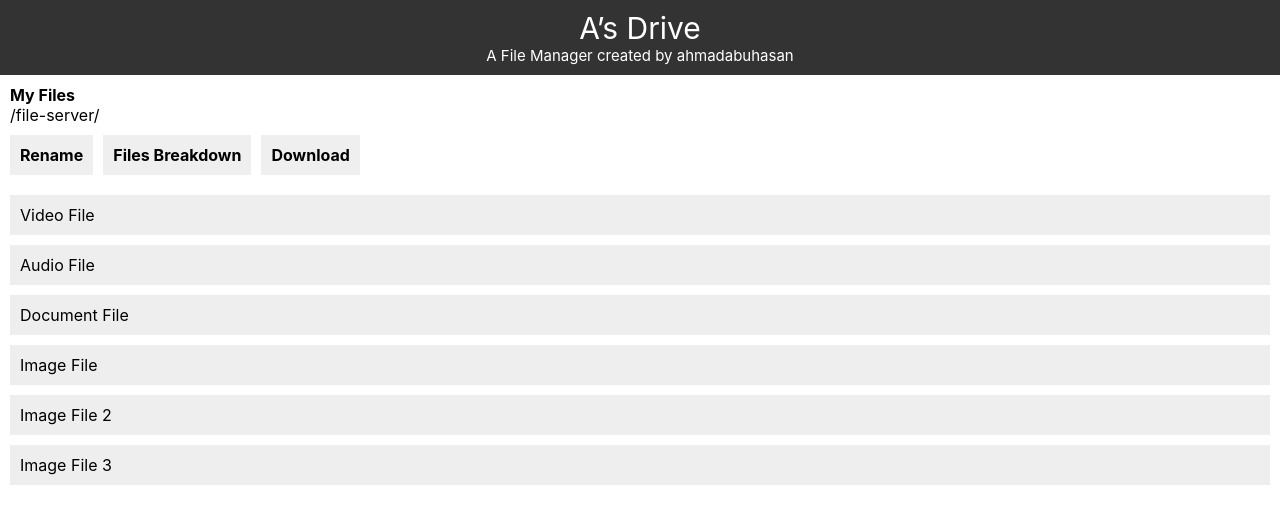
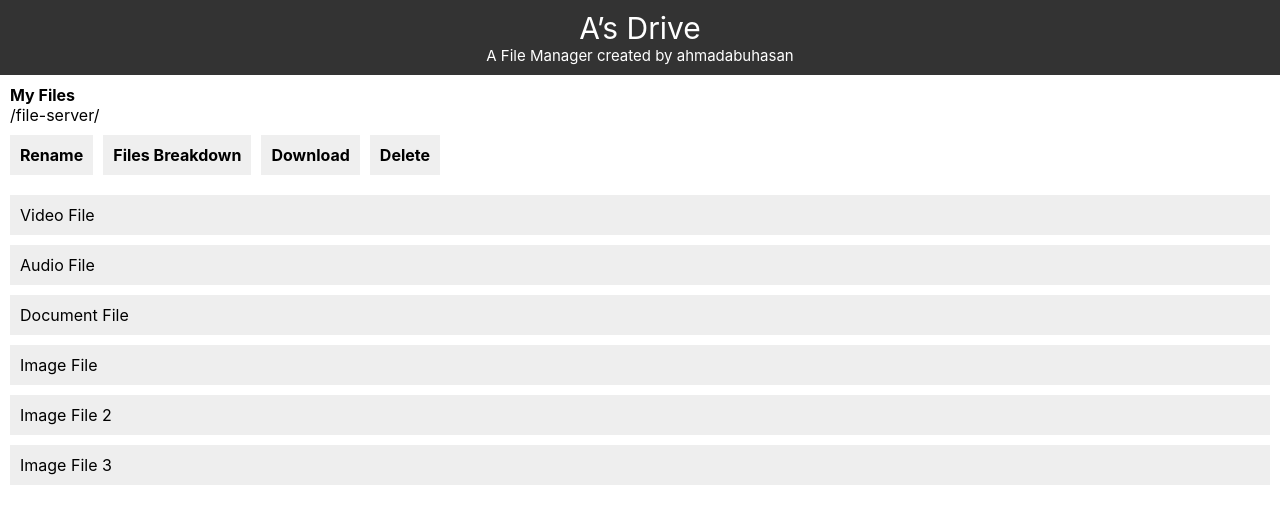
Before and after one commit to eby8zevin/StackUp, a React (Create React App) app in the folder multimedia-app/: page / in a window 1280 px wide. Shown: the top 524 px of the page. Built offline with nearby package versions, Linux system fonts and the light colour scheme.

Commit message:
Add button Delete

```diff
--- a/multimedia-app/src/App.js
+++ b/multimedia-app/src/App.js
@@ -174,6 +174,20 @@
             >
               Download
             </button>
+            <button
+              style={styles.controlButton}
+              onClick={() => {
+                if (selectedFile) {
+                  const newFiles = myFiles.filter(
+                    (file) => file.id !== selectedFile.id
+                  );
+                  setMyFiles(newFiles);
+                  setSelectedFile(null);
+                }
+              }}
+            >
+              Delete
+            </button>
           </div>
           <div style={styles.fileContainer}>
             <div style={{ width: "100%", padding: 10 }}>
```
